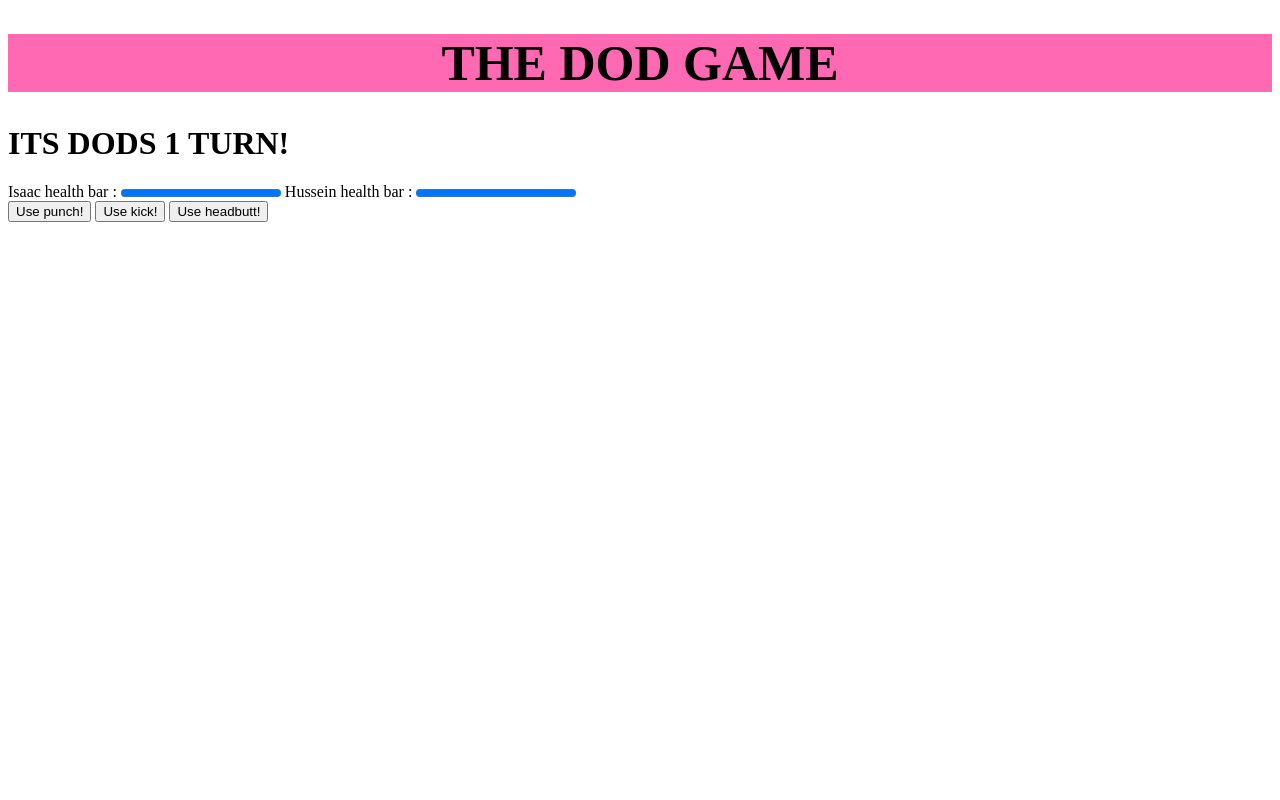
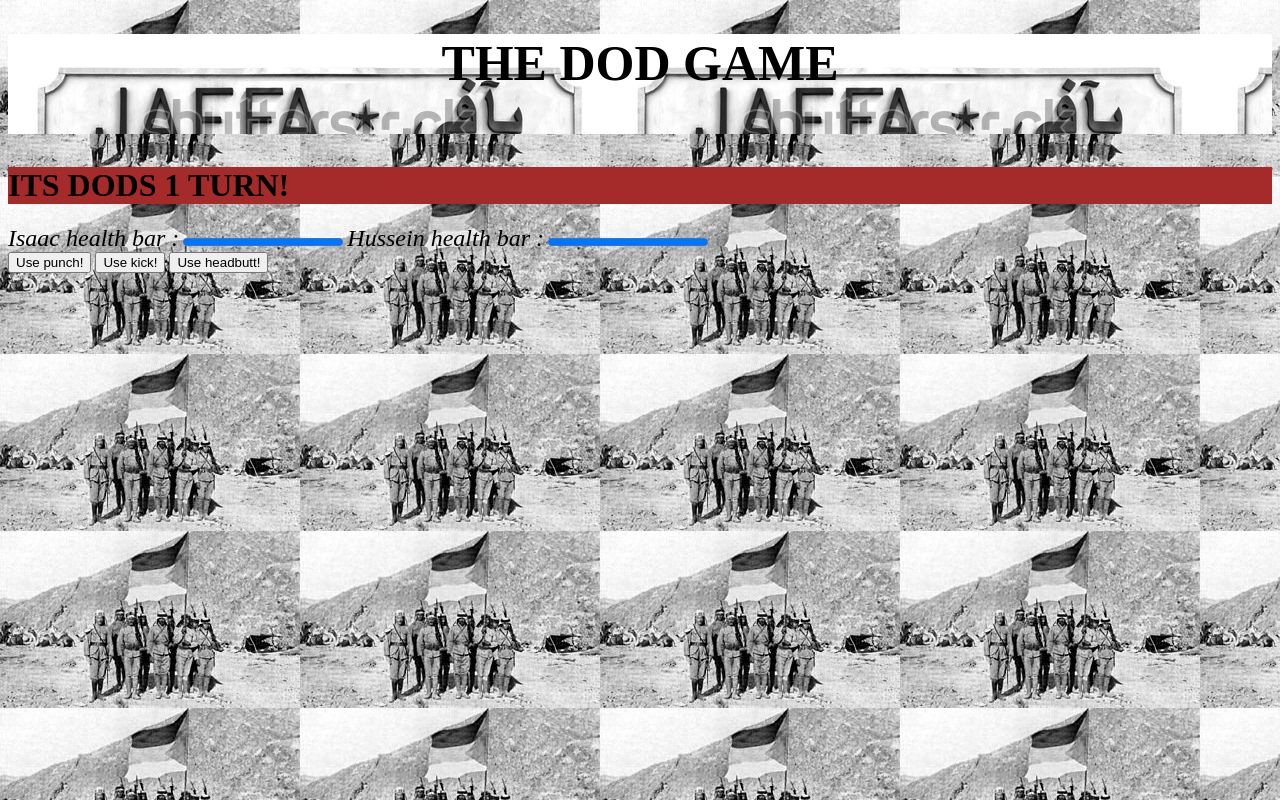
Before and after one commit to ItzhakKordi/Game, a plain HTML site: page index.html in a window 1280 px wide. Drawn offline with Linux system fonts and the light colour scheme.

Commit message:
Jaffa style
some good shit

```diff
--- a/index.html
+++ b/index.html
@@ -1,12 +1,13 @@
 <!DOCTYPE html>
 <html lang="en">
 <head>
+    <link rel="stylesheet" type="text/css" href="style.css">
     <meta charset="UTF-8">
     <meta name="viewport" content="width=device-width, initial-scale=1.0">
     <title>Document</title>
 </head>
 <body>
-    <h1 style="text-align: center;font-size: 50px;background-color: hotpink;">THE DOD GAME</h1>
+    <h1 id="dod" style="text-align: center;font-size: 50px;background-color: hotpink;">THE DOD GAME</h1>
     <h1 id="turn">ITS DODS 1 TURN!</h1>
 
     <label id="l1" for="p1">Player 1 health:</label>
--- /dev/null
+++ b/style.css
@@ -0,0 +1,26 @@
+#dod {
+    background-image: url(banner.jpg);
+    height: 100px;
+}
+body
+{
+    background-image: url(backround.jpg);
+}
+#turn
+{
+    background-color: brown;
+}
+#l1
+{
+    font-size: 24px;
+    font-style: italic;
+}
+#l2
+{
+    font-size: 24px;
+    font-style: italic;
+}
+#p1.progress
+{
+    background-color: rgb(238, 18, 165);
+}
```
Also changed, not shown: backround.jpg (added), banner.jpg (added).
